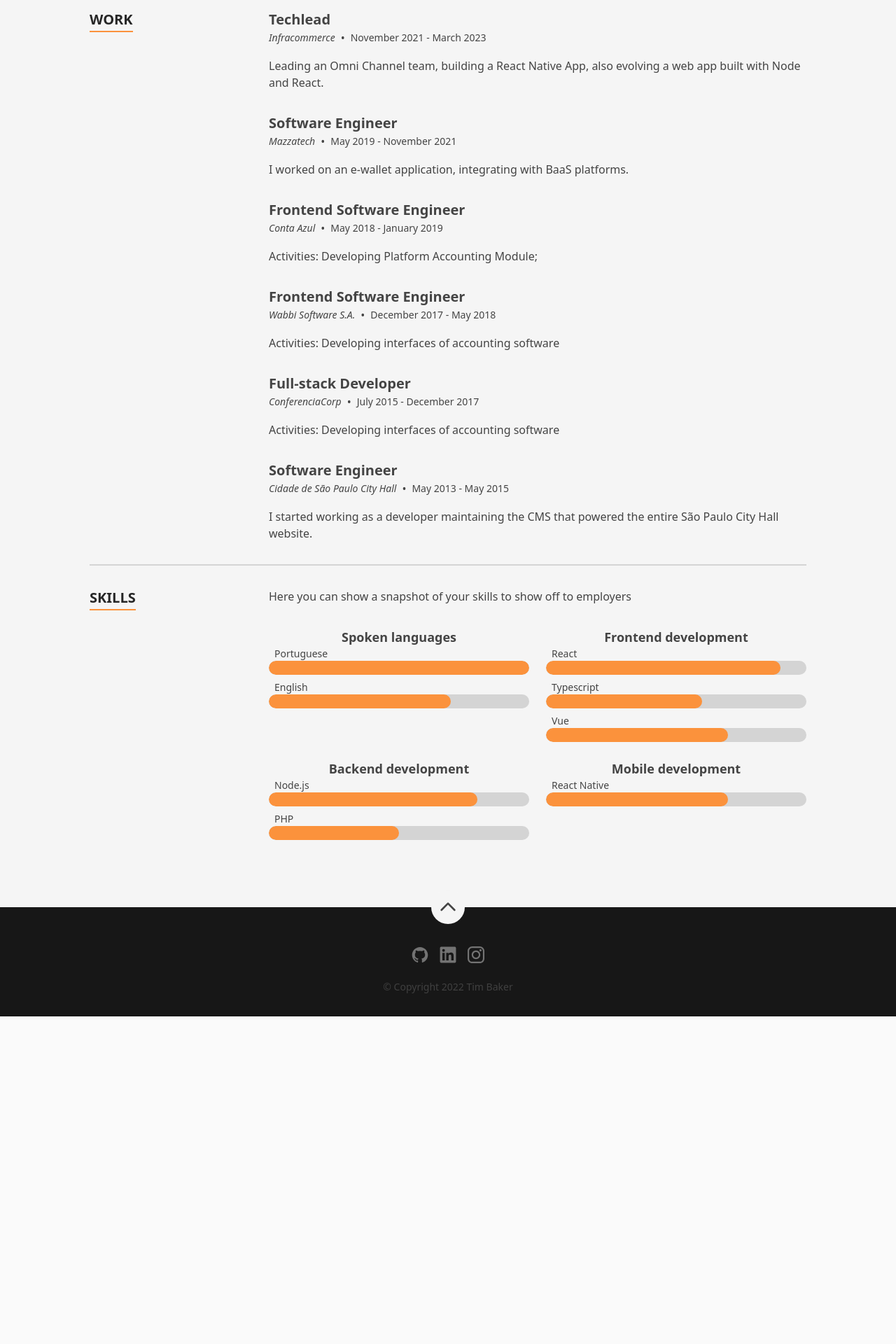
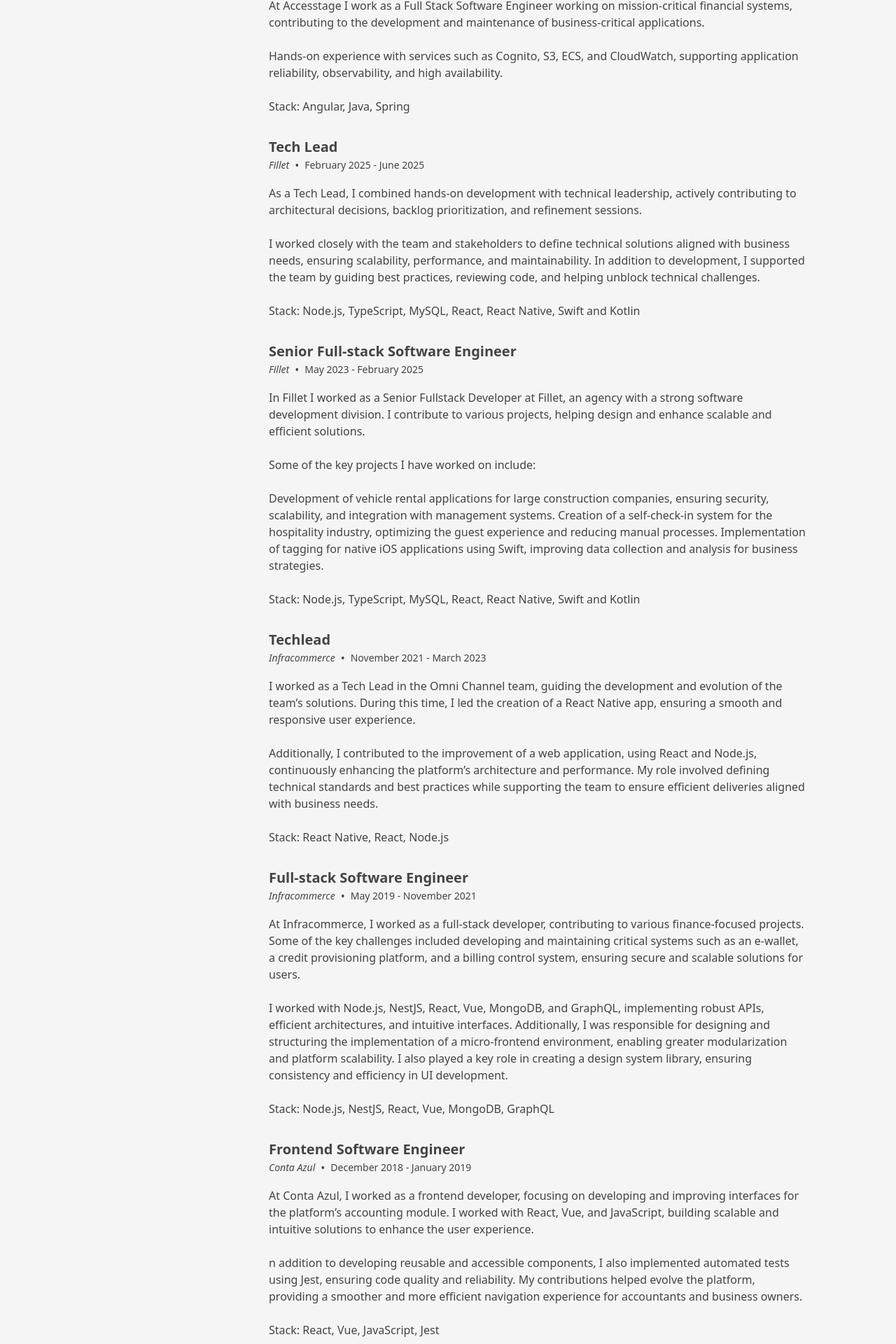
Before and after one commit to caxone/my-page, a Next.js app: page / in a window 1280 px wide. Shown: the part 1412-3332 px from the top of the page at 70% size. Before the commit the page ends 2864 px from the top, so only its background shows below. Built offline with nearby package versions, Linux system fonts and the light colour scheme.

Commit message:
Att informations

```diff
--- a/src/components/Sections/Resume/index.tsx
+++ b/src/components/Sections/Resume/index.tsx
@@ -10,13 +10,13 @@
   return (
     <Section className="bg-neutral-100" sectionId={SectionId.Resume}>
       <div className="flex flex-col divide-y-2 divide-neutral-300">
-        <ResumeSection title="Education">
-          {education.map((item, index) => (
+        <ResumeSection title="Work">
+          {experience.map((item, index) => (
             <TimelineItem item={item} key={`${item.title}-${index}`} />
           ))}
         </ResumeSection>
-        <ResumeSection title="Work">
-          {experience.map((item, index) => (
+        <ResumeSection title="Education">
+          {education.map((item, index) => (
             <TimelineItem item={item} key={`${item.title}-${index}`} />
           ))}
         </ResumeSection>
--- a/src/data/data.tsx
+++ b/src/data/data.tsx
@@ -73,10 +73,10 @@
 
   export const aboutData: About = {
     profileImageSrc: profilepic,
-    description: `i've been working as a developer for 9 years, and I worked in many types of componies e acting in various projects`,
+    description: `With over a decade of experience in software development, I specialize in designing and implementing scalable and robust solutions. My expertise includes Node.js, React, Vue, and React Native, applied to projects across various industries. Additionally, I have extensive experience with relational and non-relational databases, ensuring data integrity and performance.`,
     aboutItems: [
       {label: 'Location', text: 'São Paulo, Brazil', Icon: MapIcon},
-      {label: 'Age', text: '29', Icon: CalendarIcon},
+      {label: 'Age', text: '32', Icon: CalendarIcon},
       {label: 'Nationality', text: 'Brazilian', Icon: FlagIcon},
       {label: 'Interests', text: 'Books, games, movies', Icon: SparklesIcon},
       {label: 'Study', text: 'FATEC', Icon: AcademicCapIcon},
@@ -85,6 +85,50 @@
 
 
   export const skills: SkillGroup[] = [
+
+    {
+      name: 'Frontend development',
+      skills: [
+        {
+          name: 'React',
+          level: 9,
+        },
+        {
+          name: 'Typescript',
+          level: 7,
+        },
+        {
+          name: 'Angular',
+          level: 7,
+        },
+      ],
+    },
+    {
+      name: 'Backend development',
+      skills: [
+        {
+          name: 'Node.js',
+          level: 9,
+        },
+        {
+          name: 'Java',
+          level: 7,
+        },
+        {
+          name: 'Kotlin',
+          level: 7,
+        },
+      ],
+    },
+    {
+      name: 'Mobile development',
+      skills: [
+        {
+          name: 'React Native',
+          level: 8,
+        },
+      ],
+    },
     {
       name: 'Spoken languages',
       skills: [
@@ -98,45 +142,6 @@
         },
       ],
     },
-    {
-      name: 'Frontend development',
-      skills: [
-        {
-          name: 'React',
-          level: 9,
-        },
-        {
-          name: 'Typescript',
-          level: 6,
-        },
-        {
-          name: 'Vue',
-          level: 7,
-        },
-      ],
-    },
-    {
-      name: 'Backend development',
-      skills: [
-        {
-          name: 'Node.js',
-          level: 8,
-        },
-        {
-          name: 'PHP',
-          level: 5,
-        },
-      ],
-    },
-    {
-      name: 'Mobile development',
-      skills: [
-        {
-          name: 'React Native',
-          level: 7,
-        },
-      ],
-    },
   ];
 
 
@@ -146,69 +151,136 @@
       location: 'FATEC',
       title: 'Analysis and Systems Development',
     },
+    {
+      date: 'December 2024',
+      location: 'Impacta',
+      title: 'MBA in Software Architecture',
+    },
 
   ];
 
   export const experience: TimelineItem[] = [
     {
+      date: 'June 2025 - Present',
+      location: 'Accesstage',
+      title: 'Software Engineer',
+      content: (<>
+        <p>
+          At Accesstage I work as a Full Stack Software Engineer working on mission-critical financial systems, contributing to the development and maintenance of business-critical applications.
+        </p>
+        <br />
+        <p>
+          Hands-on experience with services such as Cognito, S3, ECS, and CloudWatch, supporting application reliability, observability, and high availability.
+        </p>
+        <br />
+        <p>
+          Stack: Angular, Java, Spring
+        </p>
+      </>)
+    },
+    {
+      date: 'February 2025 - June 2025',
+      location: 'Fillet',
+      title: 'Tech Lead',
+      content: (<>
+        <p>
+          As a Tech Lead, I combined hands-on development with technical leadership, actively contributing to architectural decisions, backlog prioritization, and refinement sessions.        </p>
+        <br />
+        <p>
+          I worked closely with the team and stakeholders to define technical solutions aligned with business needs, ensuring scalability, performance, and maintainability. In addition to development, I supported the team by guiding best practices, reviewing code, and helping unblock technical challenges.        </p>
+        <br />
+        <p>
+          Stack: Node.js, TypeScript, MySQL, React, React Native, Swift and Kotlin
+        </p>
+
+      </>)
+    },
+    {
+      date: 'May 2023 - February 2025',
+      location: 'Fillet',
+      title: 'Senior Full-stack Software Engineer',
+      content: (<>
+        <p>
+          In Fillet I worked as a Senior Fullstack Developer at Fillet, an agency with a strong software development division. I contribute to various projects, helping design and enhance scalable and efficient solutions.
+        </p>
+        <br />
+        <p>
+          Some of the key projects I have worked on include:
+        </p>
+        <br />
+        <p>
+          Development of vehicle rental applications for large construction companies, ensuring security, scalability, and integration with management systems.
+          Creation of a self-check-in system for the hospitality industry, optimizing the guest experience and reducing manual processes.
+          Implementation of tagging for native iOS applications using Swift, improving data collection and analysis for business strategies.
+        </p>
+        <br />
+        <p>
+          Stack: Node.js, TypeScript, MySQL, React, React Native, Swift and Kotlin
+        </p>
+
+      </>)
+    },
+    {
       date: 'November 2021 - March 2023',
       location: 'Infracommerce',
       title: 'Techlead',
       content: (
-        <p>
-          Leading an Omni Channel team,
-          building a React Native App, also evolving a web app built with Node and React.
-        </p>
+        <><p>
+          I worked as a Tech Lead in the Omni Channel team, guiding the development and evolution of the team’s solutions. During this time, I led the creation of a React Native app, ensuring a smooth and responsive user experience.
+        </p><br /><p>
+            Additionally, I contributed to the improvement of a web application, using React and Node.js, continuously enhancing the platform’s architecture and performance. My role involved defining technical standards and best practices while supporting the team to ensure efficient deliveries aligned with business needs.
+          </p><br /><p>
+            Stack: React Native, React, Node.js
+          </p></>
       ),
     },
     {
       date: 'May 2019 - November 2021',
-      location: 'Mazzatech',
-      title: 'Software Engineer',
+      location: 'Infracommerce',
+      title: 'Full-stack Software Engineer',
       content: (
-        <p>
-          I worked on an e-wallet application, integrating with BaaS platforms.
-        </p>
+        <><p>
+          At Infracommerce, I worked as a full-stack developer, contributing to various finance-focused projects. Some of the key challenges included developing and maintaining critical systems such as an e-wallet, a credit provisioning platform, and a billing control system, ensuring secure and scalable solutions for users.
+        </p><br /><p>
+            I worked with Node.js, NestJS, React, Vue, MongoDB, and GraphQL, implementing robust APIs, efficient architectures, and intuitive interfaces. Additionally, I was responsible for designing and structuring the implementation of a micro-frontend environment, enabling greater modularization and platform scalability. I also played a key role in creating a design system library, ensuring consistency and efficiency in UI development.
+          </p><br /><p>
+            Stack: Node.js, NestJS, React, Vue, MongoDB, GraphQL
+          </p></>
       ),
     },
     {
-      date: 'May 2018 - January 2019',
+      date: 'December 2018 - January 2019',
       location: 'Conta Azul',
       title: 'Frontend Software Engineer',
       content: (
-        <p>
-          Activities: Developing Platform Accounting Module;
-        </p>
+        <><p>
+          At Conta Azul, I worked as a frontend developer, focusing on developing and improving interfaces for the platform’s accounting module. I worked with React, Vue, and JavaScript, building scalable and intuitive solutions to enhance the user experience.
+        </p><br /><p>
+            n addition to developing reusable and accessible components, I also implemented automated tests using Jest, ensuring code quality and reliability. My contributions helped evolve the platform, providing a smoother and more efficient navigation experience for accountants and business owners.
+          </p><br /><p>
+            Stack: React, Vue, JavaScript, Jest
+          </p></>
       ),
     },
-    {
-      date: 'December 2017 - May 2018',
-      location: 'Wabbi Software S.A.',
-      title: 'Frontend Software Engineer',
-      content: (
-        <p>
-          Activities: Developing interfaces of accounting software
-        </p>
-      ),
-    },
+
     {
       date: 'July 2015 - December 2017',
       location: 'ConferenciaCorp',
-      title: 'Full-stack Developer',
+      title: 'Full-stack Software Engineer',
       content: (
-        <p>
-          Activities: Developing interfaces of accounting software
-        </p>
-      ),
-    },
-    {
-      date: 'May 2013 - May 2015',
-      location: 'Cidade de São Paulo City Hall',
-      title: 'Software Engineer',
-      content: (
-        <p>
-          I started working as a developer maintaining the CMS that powered the entire São Paulo City Hall website.
-        </p>
+        <>
+          <p>
+            At ConferenciaCorp, I worked as a full-stack developer, contributing to various internal systems and enhancing the company's platforms. One of the key projects I was involved in was the development of a call operator support system, where I implemented advanced integrations with Asterisk to ensure efficient and stable communication.
+          </p>
+          <br />
+          <p>
+            I utilized PHP, React, HTML, CSS, and JavaScript to develop and improve features, optimizing both the interface and application performance. My work ranged from creating APIs for seamless service communication to building intuitive user interfaces that enhanced the user experience.
+          </p>
+          <br />
+          <p>
+            Stack: PHP, React, HTML, CSS, JavaScript
+          </p>
+        </>
       ),
     },
   ];
```
